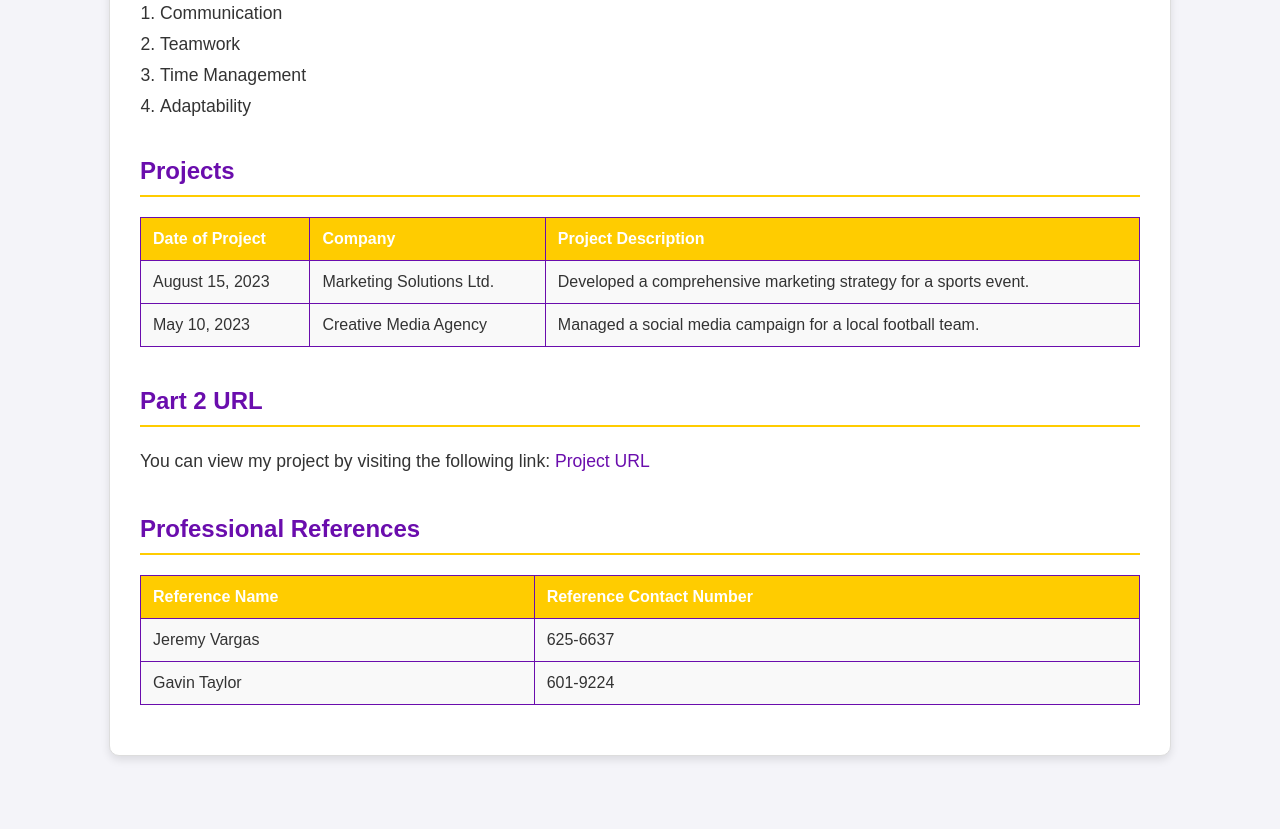
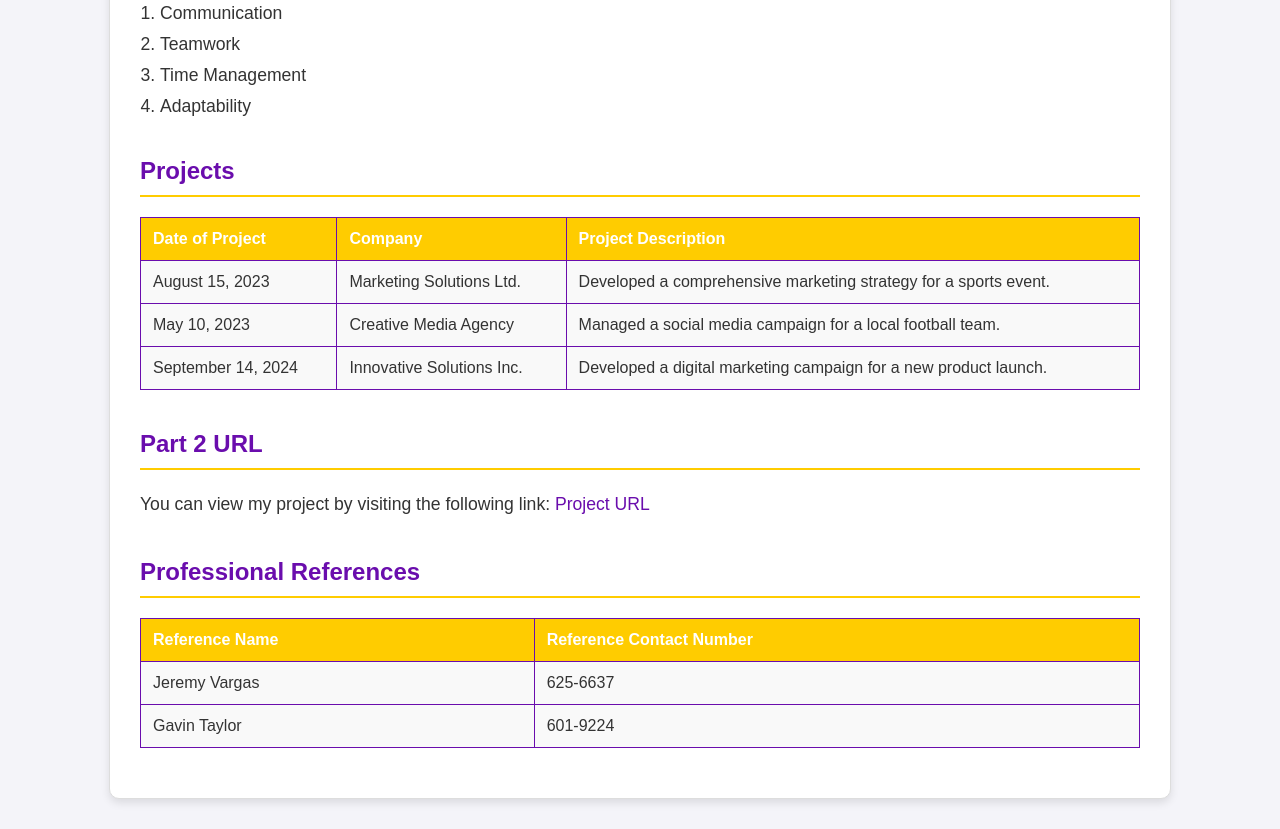
Before and after one commit to tommychiq/assignment, a plain HTML site: page index.html in a window 1280 px wide. Shown: the part 657-1486 px from the top of the page. Before the commit the page ends 1443 px from the top, so only its background shows below. Drawn offline with Linux system fonts and the light colour scheme.

Commit message:
Update index.html

```diff
--- a/index.html
+++ b/index.html
@@ -126,7 +126,13 @@
             <td>Creative Media Agency</td>
             <td>Managed a social media campaign for a local football team.</td>
         </tr>
+        <tr>
+            <td>September 14, 2024</td>
+            <td>Innovative Solutions Inc.</td>
+            <td>Developed a digital marketing campaign for a new product launch.</td>
+        </tr>
     </table>
+
 
         <!-- URL from Part 2 Section -->
         <h2>Part 2 URL</h2>
```
Lines whose indentation alone changed are shown as unchanged.
